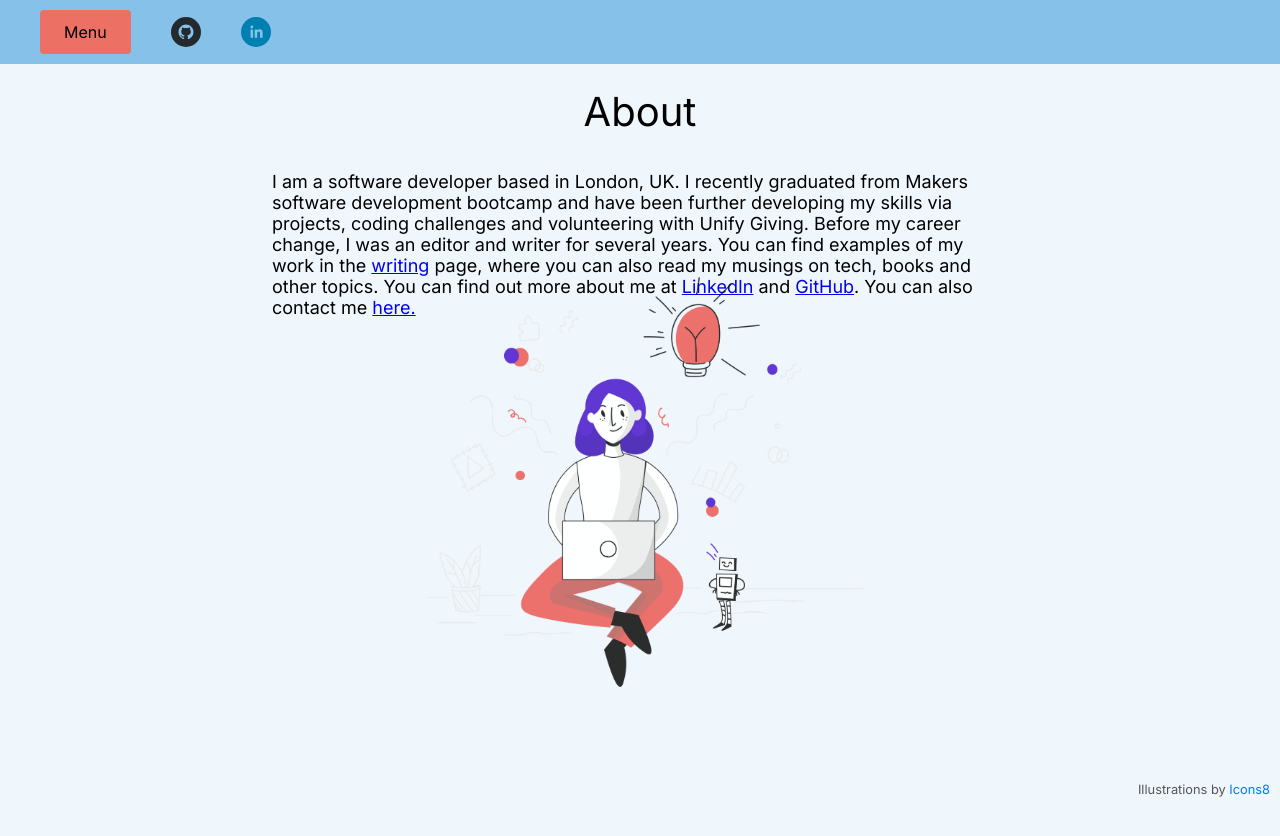
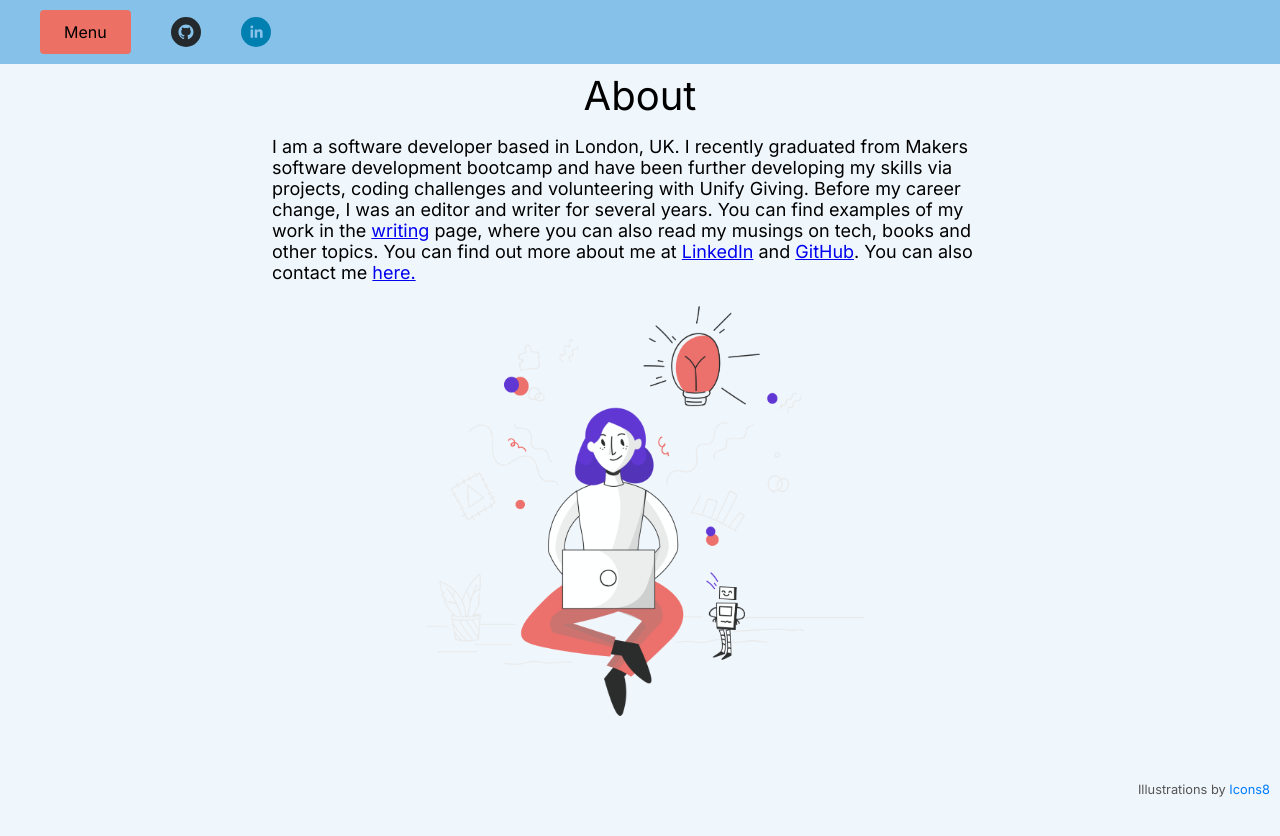
Before and after one commit to bookloversolmaz/django-website-react, a React (Create React App) app in the folder frontend/: page /about in a window 1280 px wide. Shown: the top 836 px of the page. Built offline with nearby package versions, Linux system fonts and the light colour scheme.

Commit message:
completed main styling

```diff
--- a/frontend/src/components/about/about.css
+++ b/frontend/src/components/about/about.css
@@ -1,22 +1,27 @@
 .about-me {
     margin-right: 15rem !important;
-    margin-left: 15rem !important;;
+    margin-left: 15rem !important;
     font-size: 18px !important; /* Default size for body text */
 }
 
+.about-heading {
+    font-size: 40px; /* Keep the font size */
+    margin-top: -1rem; /* Adjust the space from the top */
+    margin-bottom: 0.5rem; /* Reduce space below h1 */
+}
 
-.image-container {
+.about-image-container {
     position: relative; /* Keep positioning flexible */
     max-width: 150%; /* Increase width by 50% */
     max-height: calc(100vh - 5rem); /* Adjust height to fit within the viewport */
     height: auto; /* Maintain aspect ratio */
-    margin: -4rem auto 0; /* Center with smaller margin */
+    margin: 0.5rem auto 0; /* Center with smaller margin */
     opacity: 0.9; /* Keep slight transparency */
     pointer-events: none; /* Non-interactive */
     display: flex;
     justify-content: center;
     align-items: center; /* Center image */
-  }
+}
 
 .about-image {
     width: 100%; /* Ensure responsiveness */
@@ -24,4 +29,4 @@
     height: auto; /* Maintain aspect ratio */
     object-fit: contain; /* Prevent distortion */
     display: block; /* Ensure proper block-level behavior */
-  }
+}
--- a/frontend/src/components/about/about.js
+++ b/frontend/src/components/about/about.js
@@ -6,7 +6,7 @@ import aboutImage from '../images/pixeltrue-idea-1.png';
 function About() {
     return (
       <div>
-        <h1>About</h1>
+        <h1 className='about-heading'>About</h1>
         <p className='about-me'> I am a software developer based in London, UK. I recently graduated from Makers software development bootcamp
             and have been further developing my skills via projects, coding challenges and volunteering with Unify Giving.
             Before my career change, I was an editor and writer for several years. You can find examples of my work in
@@ -16,7 +16,7 @@ function About() {
             You can also contact me <Link to="/contact">here.</Link>
         </p>
         {/* Image with attribution */}
-        <div className="image-container">
+        <div className="about-image-container">
           <img
             src={aboutImage}
             alt="Woman Illustration"
--- a/frontend/src/components/home/home.css
+++ b/frontend/src/components/home/home.css
@@ -19,14 +19,15 @@
 .home-container h2 {
   font-size: 25px; /* Keep the font size */
   margin-top: 0; /* Remove extra space above h2 */
+  margin-bottom: 0.5rem;
 }
 
-.image-container {
+.home-image-container {
   position: relative; /* Keep positioning flexible */
   max-width: 150%; /* Increase width by 50% */
   max-height: calc(100vh - 5rem); /* Adjust height to fit within the viewport */
   height: auto; /* Maintain aspect ratio */
-  margin: -4rem auto 0; /* Center with smaller margin */
+  margin: -3rem auto 0; /* Center with smaller margin */
   opacity: 0.9; /* Keep slight transparency */
   pointer-events: none; /* Non-interactive */
   display: flex;
--- a/frontend/src/components/home/home.js
+++ b/frontend/src/components/home/home.js
@@ -15,7 +15,7 @@ function Home() {
                 <a href="/todo" className="link-bubble link5">To do list</a>
             </div>
             {/* Image with attribution */}
-            <div className="image-container">
+            <div className="home-image-container">
                 <img
                     src={macbookImage}
                     alt="MacBook Illustration"
```
